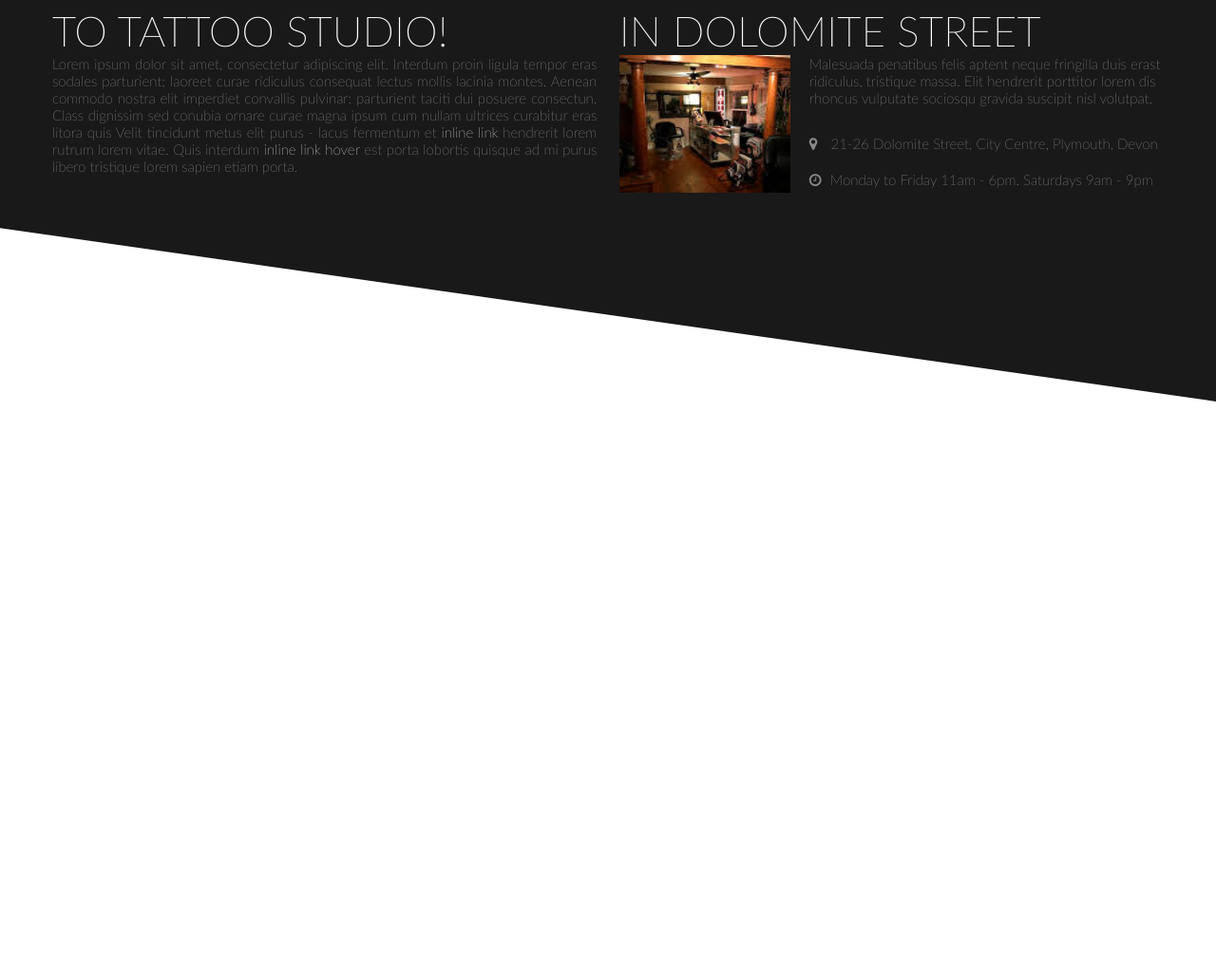
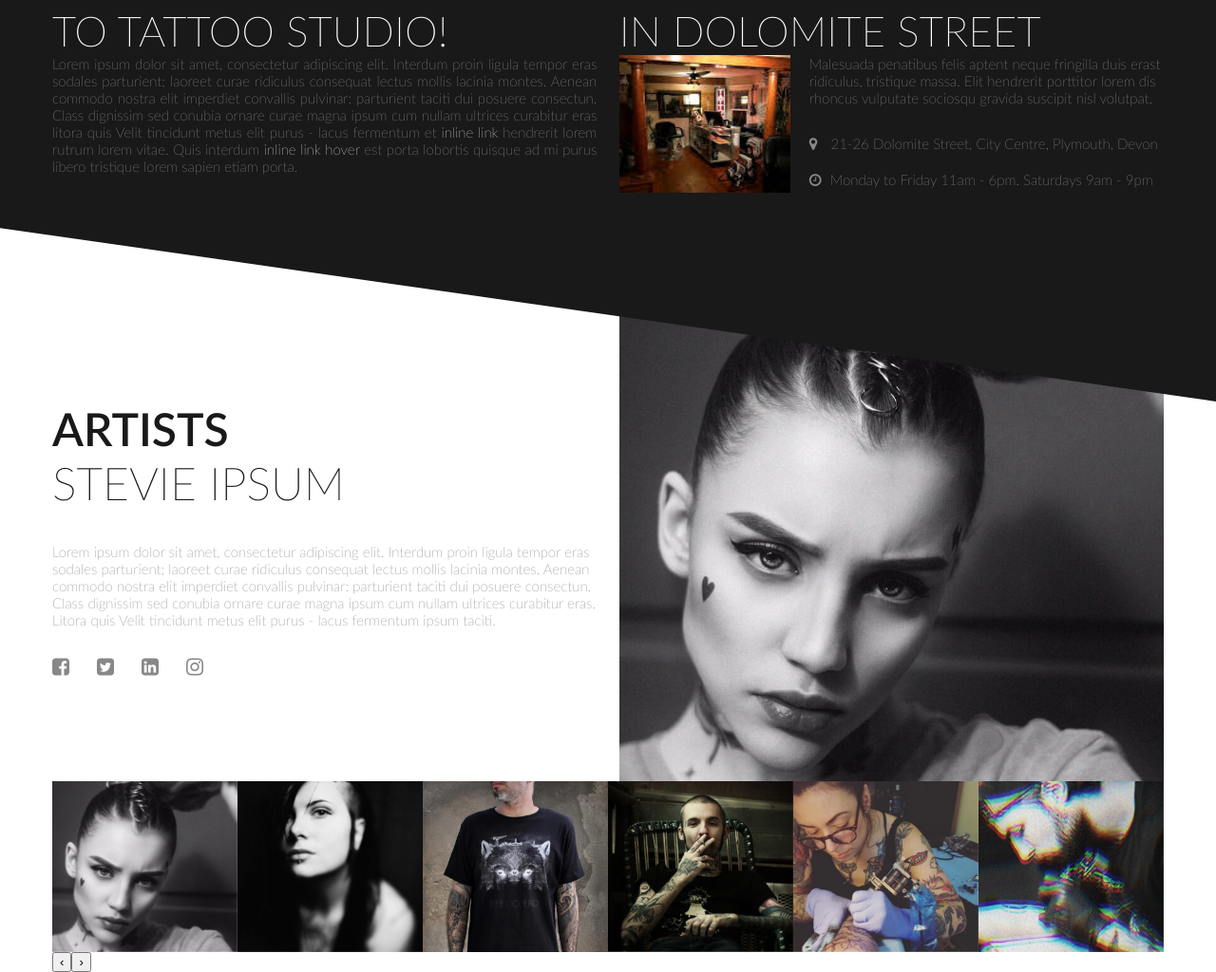
Before and after one commit to domino4991/tattooStudiosite, a website: page app/index.html in a window 1280 px wide. Shown: the part 1293-2317 px from the top of the page at 95% size. Before the commit the page ends 1716 px from the top, so only its background shows below. Drawn offline with Linux system fonts and the light colour scheme.

Commit message:
add artists block

```diff
--- a/app/index.html
+++ b/app/index.html
@@ -70,6 +70,70 @@
 					</div>
 				</div>
 			</section>
+			<section class="artists">
+				<div class="container">
+					<div class="artists__info">
+						<div class="artists__desc info-item">
+							<h2 class="artists__name">Artists <span class="name-span">Stevie Ipsum</span></h2>
+							<p class="artists__bio">Lorem ipsum dolor sit amet, consectetur adipiscing elit. Interdum proin ligula tempor eras sodales parturient; laoreet curae ridiculus consequat lectus mollis lacinia montes. Aenean commodo nostra elit imperdiet convallis pulvinar: parturient taciti dui posuere consectun. Class dignissim sed conubia ornare curae magna ipsum cum nullam ultrices curabitur eras.
+							Litora quis Velit tincidunt metus elit purus - lacus fermentum ipsum taciti.</p>
+							<div class="social-block">
+								<a href="#" class="social__link"><i class="fa fa-facebook-square" aria-hidden="true"></i></a>
+								<a href="#" class="social__link"><i class="fa fa-twitter-square" aria-hidden="true"></i></a>
+								<a href="#" class="social__link"><i class="fa fa-linkedin-square" aria-hidden="true"></i></a>
+								<a href="#" class="social__link"><i class="fa fa-instagram" aria-hidden="true"></i></a>
+							</div>
+						</div>
+						<div class="artists__photo info-item">
+							<img src="img/upload/photo1.jpg" alt="Photo 1" class="artists__img">
+						</div>
+					</div>
+					<div class="all-artists owl-carousel">
+						<div class="photo-item">
+							<img src="img/upload/photo1.jpg" alt="Photo 1" class="all-artists-img">
+							<div class="desc-item">
+								<h4 class="photo__desc">Stevie Ipsum <span class="photo-span">Assistant Manager</span></h4>
+							</div>
+						</div>
+						<div class="photo-item">
+							<img src="img/upload/photo2.jpg" alt="Photo 2" class="all-artists-img">
+							<div class="desc-item">
+								<h4 class="photo__desc">Stevie Ipsum <span class="photo-span">Assistant Manager</span></h4>
+							</div>
+						</div>
+						<div class="photo-item">
+							<img src="img/upload/photo3.jpg" alt="Photo 3" class="all-artists-img">
+							<div class="desc-item">
+								<h4 class="photo__desc">Stevie Ipsum <span class="photo-span">Assistant Manager</span></h4>
+							</div>
+						</div>
+						<div class="photo-item">
+							<img src="img/upload/photo4.jpg" alt="Photo 4" class="all-artists-img">
+							<div class="desc-item">
+								<h4 class="photo__desc">Stevie Ipsum <span class="photo-span">Assistant Manager</span></h4>
+							</div>
+						</div>
+						<div class="photo-item">
+							<img src="img/upload/photo5.jpg" alt="Photo 5" class="all-artists-img">
+							<div class="desc-item">
+								<h4 class="photo__desc">Stevie Ipsum <span class="photo-span">Assistant Manager</span></h4>
+							</div>
+						</div>
+						<div class="photo-item">
+							<img src="img/upload/photo6.jpg" alt="Photo 6" class="all-artists-img">
+							<div class="desc-item">
+								<h4 class="photo__desc">Stevie Ipsum <span class="photo-span">Assistant Manager</span></h4>
+							</div>
+						</div>
+						<div class="photo-item">
+							<img src="img/upload/photo6.jpg" alt="Photo 6" class="all-artists-img">
+							<div class="desc-item">
+								<h4 class="photo__desc">Stevie Ipsum <span class="photo-span">Assistant Manager</span></h4>
+							</div>
+						</div>
+					</div>
+				</div>
+			</section>
 		</div>
 	</body>
 </html>
--- a/app/js/common.js
+++ b/app/js/common.js
@@ -3,4 +3,11 @@ $(function() {
       items: 1,
       dots: true
   })
+  $('.all-artists').owlCarousel({
+    items: 6,
+    nav: true,
+    dots: false,
+    loop: true
+  })
+  $('.all-artists').find('.owl-item').addClass('all-artists-item');
 })
--- a/app/sass/_artists.sass
+++ b/app/sass/_artists.sass
@@ -0,0 +1,88 @@
+.artists
+    margin-top: -100px
+
+.artists__info
+    display: flex
+    justify-content: space-between
+    flex-wrap: wrap
+
+.info-item
+    width: 49%
+
+.artists__photo
+    height: 500px
+
+.artists__name
+    +use-latoFont(rem(48px), #191919, 600)
+    text-transform: uppercase
+    margin: 0
+    padding-top: 100px
+
+.name-span
+    font-weight: 100
+    display: block
+
+.artists__bio
+    +use-latoFont(rem(15px), #888888, 100)
+    margin: 0
+    padding-top: 35px
+    padding-bottom: 30px
+
+.artists__img
+    width: 100%
+    height: 100%
+    object-fit: cover
+
+.fa-facebook-square,
+.fa-twitter-square,
+.fa-linkedin-square,
+.fa-instagram
+    color: #888888
+    font-size: rem(21px)
+    margin-right: 25px
+    transition: .3s ease
+
+.fa-facebook-square:hover
+    color: #3b5998
+
+.fa-twitter-square:hover
+    color: #25b2df
+
+.fa-linkedin-square:hover
+    color: #017eb4
+
+.fa-instagram:hover
+    color: #416f96
+
+.all-artists-item
+    height: 180px
+
+.all-artists-img
+    height: 100%
+    object-fit: cover
+
+.photo-item
+    position: relative
+    height: 180px
+
+.photo__desc
+    +use-greatVibesFont(rem(26px), #dfdfdf)
+    opacity: 0
+    margin: 0
+    padding-top: 50px
+    text-align: center
+    transition: .5s ease
+
+.desc-item
+    position: absolute
+    top: 0
+    left: 0
+    width: 100%
+    height: 100%
+    transition: .5s ease
+
+.photo-item:hover .desc-item
+    background: rgba(0, 0, 0, .7)
+
+.photo-item:hover .photo__desc
+    opacity: 1
```
Also changed, not shown: app/css/style.min.css.
